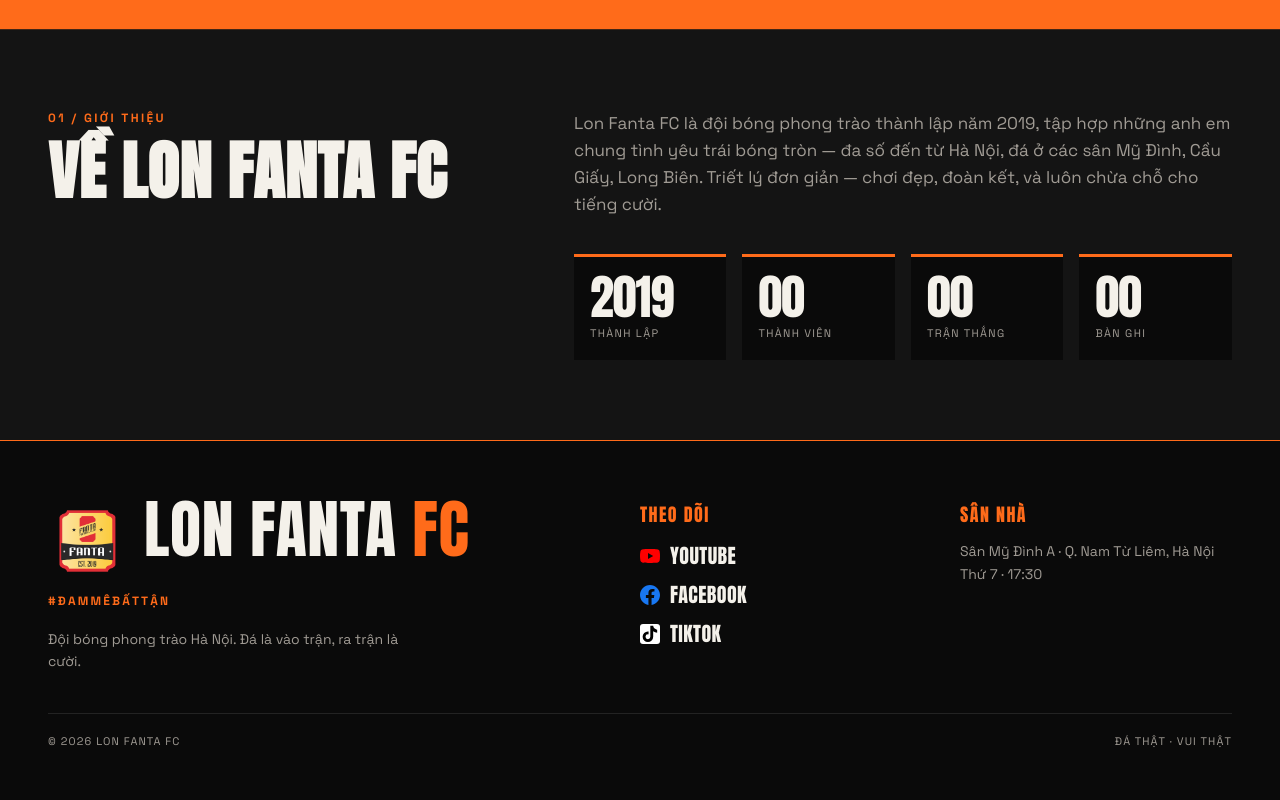
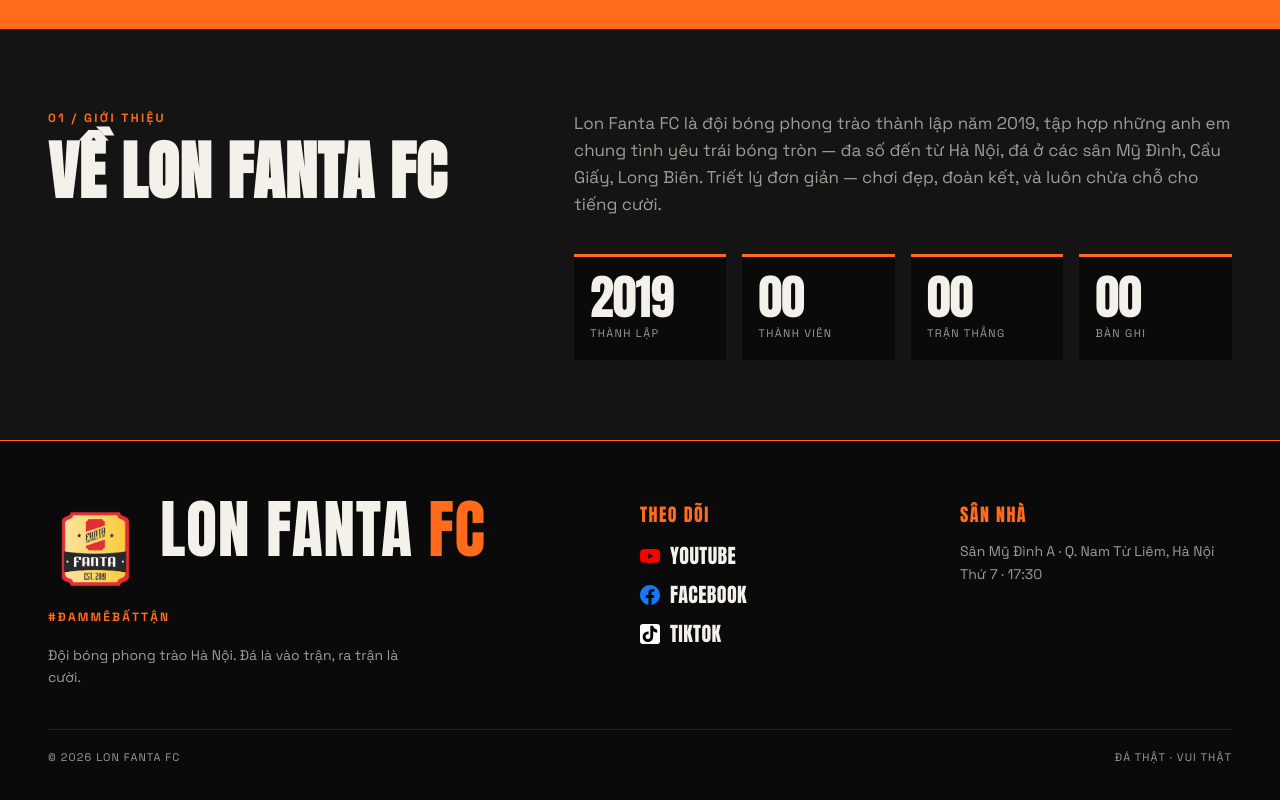
Before and after one commit to trandinhnamuet/football-frontend, a Next.js app: page / in a window 1280 px wide. Shown: the part 2179-2979 px from the top of the page. Built offline with nearby package versions, Linux system fonts and the light colour scheme; no server answers.

Commit message:
Increase footer logo size by 20% (80px to 96px)

```diff
--- a/app/components/Footer.tsx
+++ b/app/components/Footer.tsx
@@ -44,8 +44,8 @@
             <Image
               src={FANTA_LOGO_URL}
               alt="Lon Fanta FC Logo"
-              width={80}
-              height={80}
+              width={96}
+              height={96}
               style={{ objectFit: 'contain', flexShrink: 0 }}
             />
             <div className="mob-footer-title" style={{ fontFamily: 'Anton, sans-serif', fontSize: 64, lineHeight: 0.9, textTransform: 'uppercase', letterSpacing: '0.01em', color: 'var(--ink)' }}>
```
